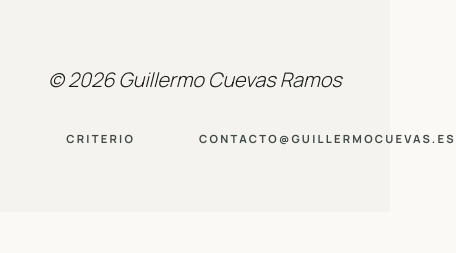
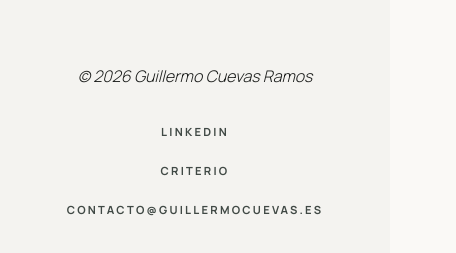
Before and after one commit to GuillermoCuevasRamos/guillermocuevas-web, a plain HTML site: page index.html in a window 390 px wide. Shown: the part 8380-8633 px from the top of the page, 456 px wide, since content can reach past the window. Before the commit the page ends 8592 px from the top, so only its background shows below. Drawn offline with nearby package versions, Linux system fonts and the light colour scheme.

Commit message:
Update styles.css

```diff
--- a/styles.css
+++ b/styles.css
@@ -776,4 +776,6 @@ footer {
 
   /* Footer */
   footer { flex-direction: column; gap: 2rem; text-align: center; }
+  .footer-links { flex-direction: column; gap: 1.25rem; align-items: center; }
+  .footer-copy { font-size: 1rem; }
 }
```
